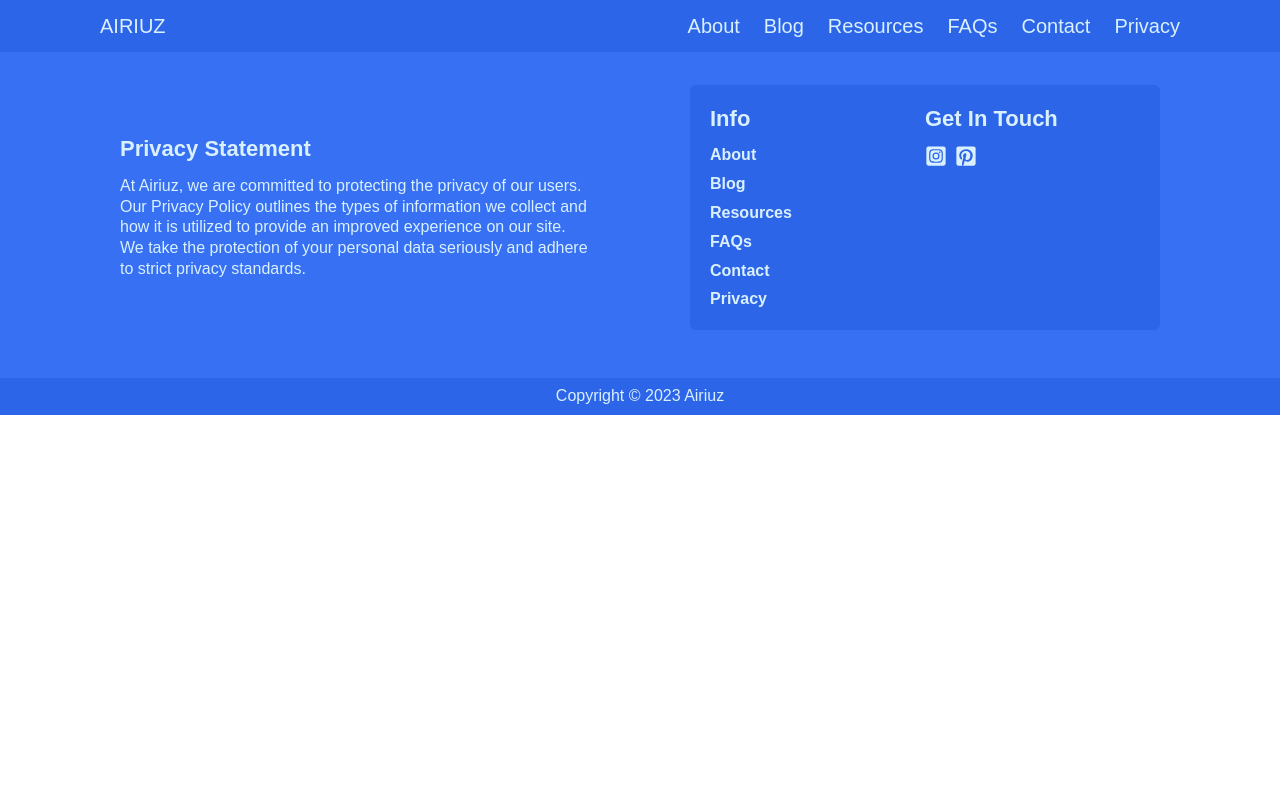
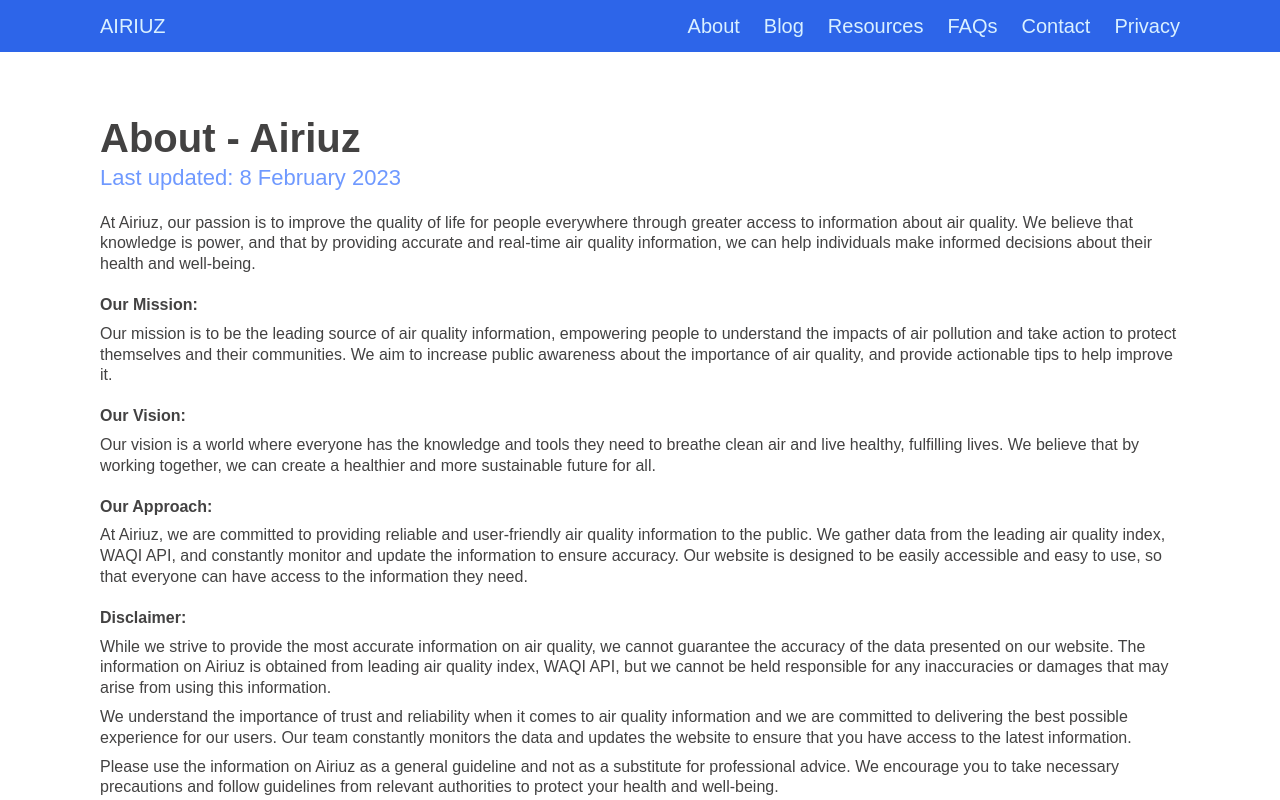
Before and after one commit to tomicmarko99/airiuz-air-quality-reports, a React (Create React App) app: page /about in a window 1280 px wide. Shown: the top 800 px of the page. Built offline with nearby package versions, Linux system fonts and the light colour scheme; no server answers; what i18n-iso-countries would draw is missing.

Commit message:
Update February 8, 2023 / 18:33

```diff
--- a/src/App.js
+++ b/src/App.js
@@ -8,6 +8,8 @@
 import Footer from "./components/Footer";
 import PageLoading from "./components/PageLoading";
 import PrivacyPolicy from "./pages/PrivacyPolicy";
+import ScrollToTop from "./components/ScrollToTop";
+import About from "./pages/About";
 
 const App = () => {
   const hereUrl =
@@ -31,6 +33,7 @@
     <>
       <Navbar />
       <PageLoading />
+      <ScrollToTop />
       <Routes>
         <Route
           path="/"
@@ -40,6 +43,7 @@
           <Route path=":cityName" element={<Station />} />
         </Route>
         <Route path="/privacy-policy" element={<PrivacyPolicy />} />
+        <Route path="/about" element={<About />} />
       </Routes>
       <JumpToTop />
       <Footer />
--- a/src/components/Footer.jsx
+++ b/src/components/Footer.jsx
@@ -27,7 +27,7 @@
               Info
             </div>
             <div className="flex flex-col gap-2 text-[14px] md:text-[16px] text-very-dark-white font-semibold">
-              <Link to="/">About</Link>
+              <Link to="/about">About</Link>
               <Link to="/">Blog</Link>
               <Link to="/">Resources</Link>
               <Link to="/">FAQs</Link>
--- a/src/components/Navbar.jsx
+++ b/src/components/Navbar.jsx
@@ -34,7 +34,7 @@
   }, []);
 
   useEffect(() => {
-    if (loc != true) {
+    if (loc !== true) {
       setColor("#2D65E9");
     }
   });
@@ -49,7 +49,7 @@
           AIRIUZ
         </Link>
         <div className="hidden md:flex gap-6 text-xl font-[500]">
-          <Link to="/">About</Link>
+          <Link to="/about">About</Link>
           <Link to="/">Blog</Link>
           <Link to="/">Resources</Link>
           <Link to="/">FAQs</Link>
@@ -73,7 +73,7 @@
           </div>
           <div className="text-xl text-very-dark-grey font-[500] flex flex-col my-5">
             <Link
-              to="/"
+              to="/about"
               onClick={changeExpanded}
               className="flex gap-3 py-1 items-center hover:text-melon-white hover:bg-blueberry-soft px-5"
             >
--- /dev/null
+++ b/src/components/ScrollToTop.jsx
@@ -0,0 +1,14 @@
+import React, { useEffect } from "react";
+import { useLocation } from "react-router-dom";
+
+const ScrollToTop = () => {
+  const { pathname } = useLocation();
+
+  useEffect(() => {
+    window.scrollTo(0, 0);
+  }, [pathname]);
+
+  return null;
+};
+
+export default ScrollToTop;
--- a/src/pages/About.jsx
+++ b/src/pages/About.jsx
@@ -0,0 +1,91 @@
+import React from "react";
+
+const About = () => {
+  return (
+    <div className="bg-white">
+      <div className="w-full px-5 py-16 pt-28 flex justify-center align-center min-h-[100vh]">
+        <div className="w-full max-w-[1080px] text-very-dark-grey items-center">
+          <div className="text-[24px] md:text-[40px] font-semibold">
+            About - Airiuz
+          </div>
+          <div className="text-[18px] md:text-[22px] text-soft-blue">
+            Last updated: 8 February 2023
+          </div>
+          <div className="flex flex-col mt-5 gap-5 text-[14px] md:text-[16px]">
+            <div>
+              At Airiuz, our passion is to improve the quality of life for
+              people everywhere through greater access to information about air
+              quality. We believe that knowledge is power, and that by providing
+              accurate and real-time air quality information, we can help
+              individuals make informed decisions about their health and
+              well-being.
+            </div>
+            <div className="flex flex-col gap-2">
+              <div className="font-semibold">Our Mission:</div>
+              <div>
+                Our mission is to be the leading source of air quality
+                information, empowering people to understand the impacts of air
+                pollution and take action to protect themselves and their
+                communities. We aim to increase public awareness about the
+                importance of air quality, and provide actionable tips to help
+                improve it.
+              </div>
+            </div>
+            <div className="flex flex-col gap-2">
+              <div className="font-semibold">Our Vision:</div>
+              <div>
+                Our vision is a world where everyone has the knowledge and tools
+                they need to breathe clean air and live healthy, fulfilling
+                lives. We believe that by working together, we can create a
+                healthier and more sustainable future for all.
+              </div>
+            </div>
+            <div className="flex flex-col gap-2">
+              <div className="font-semibold">Our Approach:</div>
+              <div>
+                At Airiuz, we are committed to providing reliable and
+                user-friendly air quality information to the public. We gather
+                data from the leading air quality index, WAQI API, and
+                constantly monitor and update the information to ensure
+                accuracy. Our website is designed to be easily accessible and
+                easy to use, so that everyone can have access to the information
+                they need.
+              </div>
+            </div>
+            <div className="flex flex-col gap-2">
+              <div className="font-semibold">Disclaimer:</div>
+              <div>
+                While we strive to provide the most accurate information on air
+                quality, we cannot guarantee the accuracy of the data presented
+                on our website. The information on Airiuz is obtained from
+                leading air quality index, WAQI API, but we cannot be held
+                responsible for any inaccuracies or damages that may arise from
+                using this information.
+              </div>
+              <div>
+                We understand the importance of trust and reliability when it
+                comes to air quality information and we are committed to
+                delivering the best possible experience for our users. Our team
+                constantly monitors the data and updates the website to ensure
+                that you have access to the latest information.
+              </div>
+              <div>
+                Please use the information on Airiuz as a general guideline and
+                not as a substitute for professional advice. We encourage you to
+                take necessary precautions and follow guidelines from relevant
+                authorities to protect your health and well-being.
+              </div>
+              <div>
+                Thank you for choosing Airiuz, where our commitment to providing
+                the most comprehensive and up-to-date information on air quality
+                remains unwavering.
+              </div>
+            </div>
+          </div>
+        </div>
+      </div>
+    </div>
+  );
+};
+
+export default About;
```
